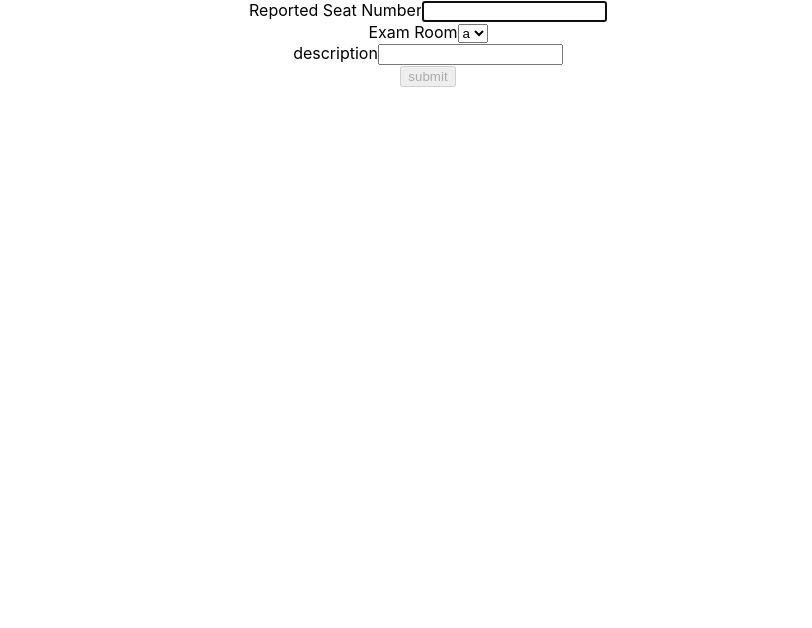
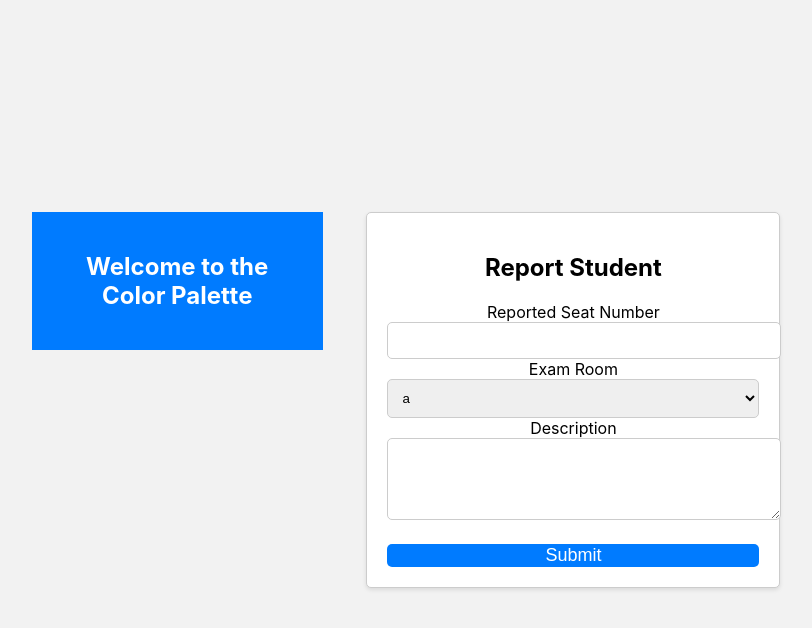
Before and after one commit to majdmarie/AntiCheat, a React (Create React App) app: page / in a window 1280 px wide. Shown: the top 628 px of the page, without its empty margins (212-1024 px from the left). Built offline with nearby package versions, Linux system fonts and the light colour scheme.

Commit message:
Added Report Page with a bit of Styling

```diff
--- /dev/null
+++ b/src/ReportStudent.css
@@ -0,0 +1,90 @@
+/* ReportStudent.css */
+body {
+    margin: 0;
+    height: 100vh;
+    display: flex;
+    justify-content: center; /* Center horizontally */
+    align-items: center; /* Center vertically */
+    text-align: center;
+    background-color: #f2f2f2;
+  }
+
+  .container {
+    display: flex;
+    width: 100%;
+    max-height: 100vh; /* Fill the entire height */
+  }
+
+  .left-part {
+    flex: 1;
+    background-color: #007bff;
+    padding: 20px;
+    height: 100%;
+    color: #fff;
+    display: flex;
+    flex-direction: column;
+    justify-content: center;
+    align-items: center;
+    text-align: center;
+  }
+
+  .right-part {
+    flex: 2;
+    display: flex;
+    align-items: center;
+    justify-content: center;
+    height: 100%;
+  }
+
+  .center-content {
+    display: flex;
+    flex-direction: column;
+    align-items: center;
+    text-align: center;
+  }
+
+
+  .form-container {
+    background-color: #fff;
+    padding: 20px;
+    border: 1px solid #ccc;
+    border-radius: 5px;
+    box-shadow: 0 2px 4px rgba(0, 0, 0, 0.1);
+  }
+
+  .form-title {
+    font-size: 24px;
+    margin-bottom: 20px;
+  }
+
+  .form-label {
+    font-size: 16px;
+    text-align: left; /* Align labels to the left */
+    margin-bottom: 10px;
+  }
+
+  .form-input {
+    width: 100%;
+    padding: 10px;
+    border: 1px solid #ccc;
+    border-radius: 5px;
+    outline: none;
+  }
+
+  .form-select {
+    width: 100%;
+    padding: 10px;
+    border: 1px solid #ccc;
+    border-radius: 5px;
+    outline: none;
+  }
+
+  .form-button {
+    width: 100%;
+    margin-top: 20px;
+    background-color: #007bff;
+    color: #fff;
+    border: none;
+    border-radius: 5px;
+    font-size: 18px;
+  }
--- a/src/ReportStudent.js
+++ b/src/ReportStudent.js
@@ -1,93 +1,81 @@
 import React, { useState } from "react";
-
 import Form from "react-bootstrap/Form";
-
 import Button from "react-bootstrap/Button";
-
-import Dropdown from "react-bootstrap/Dropdown"
+import "./ReportStudent.css"; // Import the CSS file
 
 export default function ReportStudent() {
-
   const [reportedSeatNumber, setReportedSeatNumber] = useState("");
-
-  const [examRoom, setExamRoom] = useState("");
-
+  const [examRoom, setExamRoom] = useState("a"); // Initialize with a default value
   const [description, setDescription] = useState("");
 
   function validateForm() {
-
-    return reportedSeatNumber.length > 0 && examRoom.length > 0 && description.length > 0;
-
+    return reportedSeatNumber.length > 0 && description.length > 0;
   }
 
   function handleSubmit(event) {
-
     event.preventDefault();
-
+    // Handle form submission here
   }
 
   return (
-
-    <div className="Login">
-
+    <div className="container">
+      <div className="left-part">
+        {/* Fill the entire height of the page with the left part */}
+        <h2>Welcome to the Color Palette</h2>
+        <div className="color-box"></div>
+      </div>
+      <div className="right-part">
+        {/* Center the right part vertically and horizontally */}
+        <div className="center-content">
+          <div className="form-container">
             <Form onSubmit={handleSubmit}>
-
-        <Form.Group size="lg" controlId="email">
-
-          <Form.Label>Reported Seat Number</Form.Label>
-
+              <h2 className="form-title">Report Student</h2>
+              <Form.Group size="lg" controlId="reportedSeatNumber">
+                <Form.Label className="form-label">
+                  Reported Seat Number
+                </Form.Label>
                 <Form.Control
-
+                  className="form-input"
                   autoFocus
-
                   value={reportedSeatNumber}
-
                   onChange={(e) => setReportedSeatNumber(e.target.value)}
-
                 />
-
               </Form.Group>
-
-        <div>
-
-            <label>Exam Room</label>
-
-            <select>
-
+              <Form.Group size="lg" controlId="examRoom">
+                <Form.Label className="form-label">Exam Room</Form.Label>
+                <select
+                  className="form-select"
+                  value={examRoom}
+                  onChange={(e) => setExamRoom(e.target.value)}
+                >
                   <option value="a">a</option>
-
                   <option value="b">b</option>
-
                   <option value="c">c</option>
-
                 </select>
-
+              </Form.Group>
+              <Form.Group size="lg" controlId="description">
+                <Form.Label className="form-label">Description</Form.Label>
+                <Form.Control
+                  as="textarea"
+                  rows={4}
+                  className="form-input"
+                  value={description}
+                  onChange={(e) => setDescription(e.target.value)}
+                />
+              </Form.Group>
+              <Button
+                variant="primary"
+                size="lg"
+                type="submit"
+                disabled={!validateForm()}
+                className="form-button"
+              >
+                Submit
+              </Button>
+            </Form>
           </div>
-
-        <Form.Group size="lg" controlId="examRoom">
-
-          <Form.Label>description</Form.Label>
-
-          <Form.Control
-
-            value={description}
-
-            onChange={(e) => setDescription(e.target.value)}
-
-          />
-
-        </Form.Group>
-
-        <Button block size="lg" type="submit" disabled={!validateForm()}>
-
-          submit
-
-        </Button>
-
-      </Form>
-
         </div>
-
+      </div>
+    </div>
   );
-
 }
```
Lines whose indentation alone changed are shown as unchanged.
